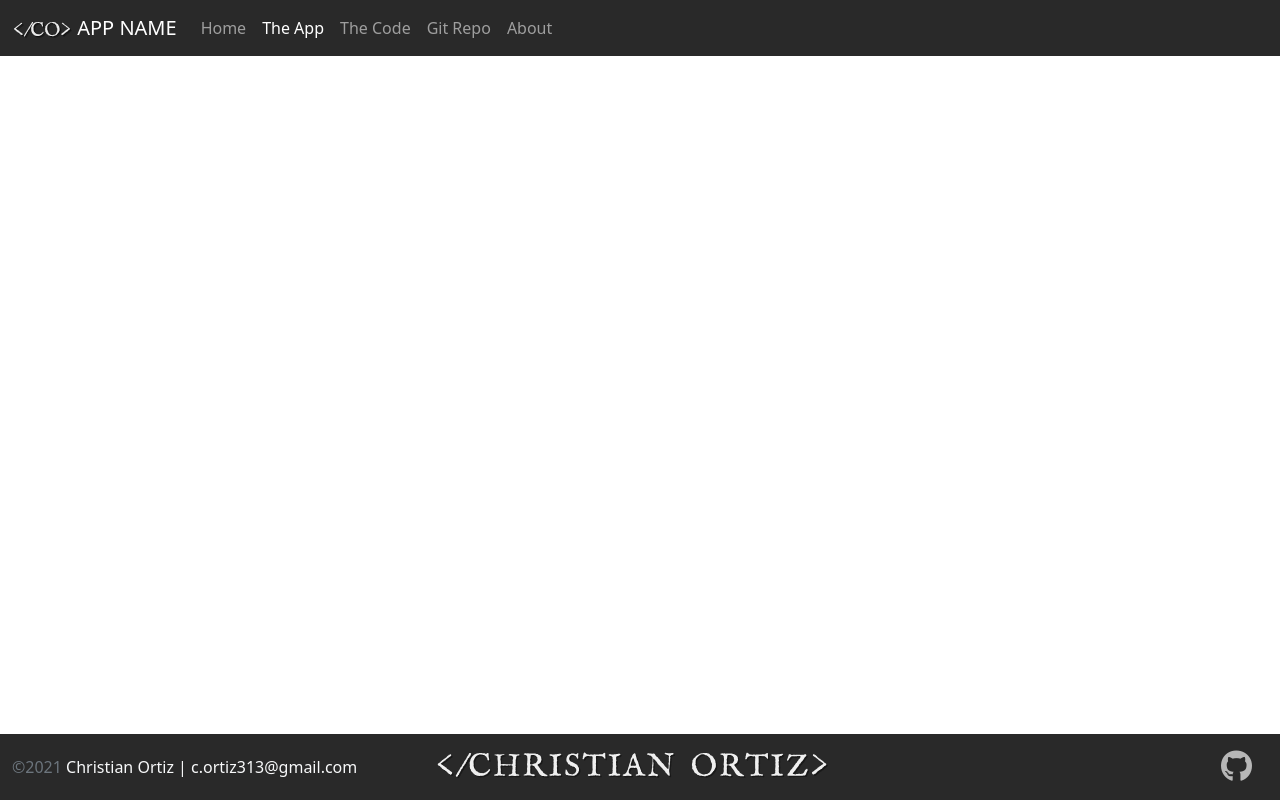
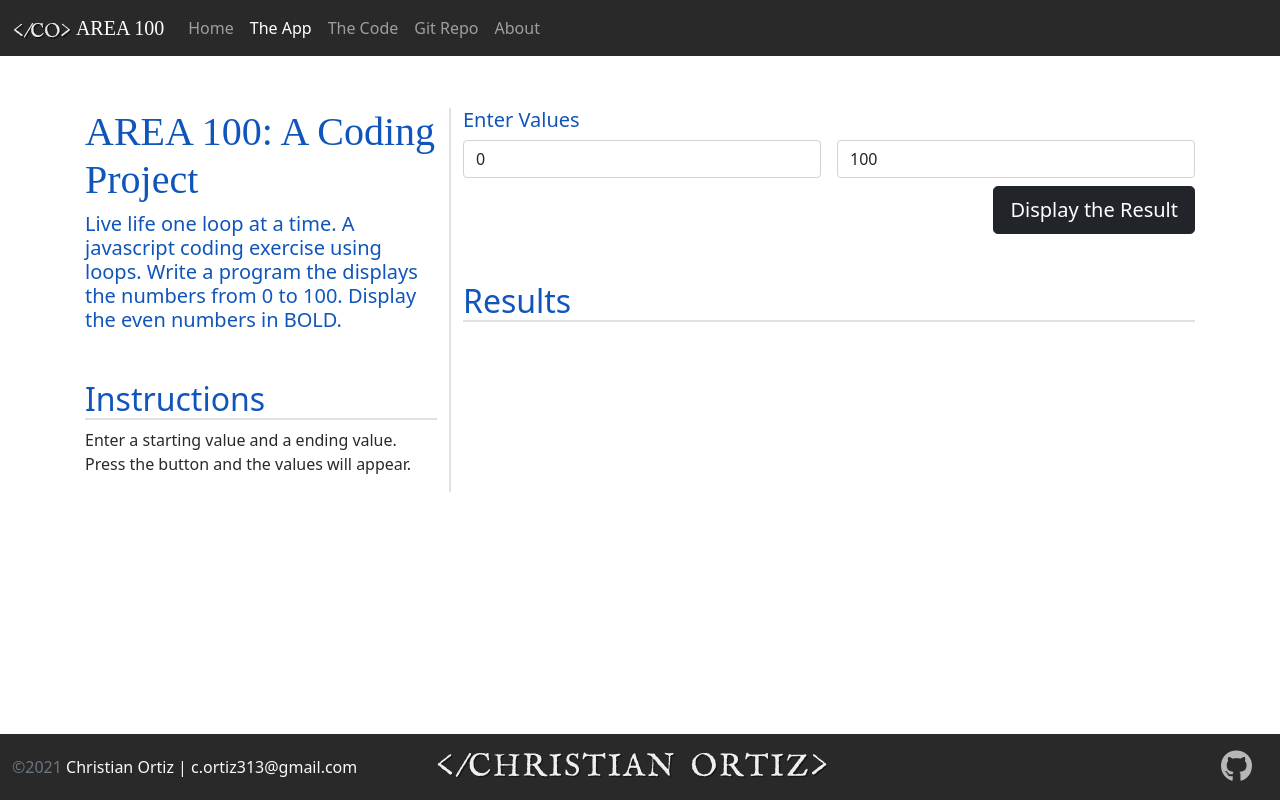
Before and after one commit to cortiz313/Area100, a plain HTML site: page app.html in a window 1280 px wide. Drawn offline with nearby package versions, Linux system fonts and the light colour scheme.

Commit message:
All HTML complete, needs JS
All of the styling and setup is done, just need to use JS to create program.

```diff
--- a/app.html
+++ b/app.html
@@ -2,7 +2,7 @@
 <html lang="en" class="h-100">
 
 <head>
-    <title>App Name: A Coding Project By Christian Ortiz</title>
+    <title>AREA 100: A Coding Project By Christian Ortiz</title>
     <!-- Required meta tags -->
     <meta charset="utf-8">
     <meta name="viewport" content="width=device-width, initial-scale=1, shrink-to-fit=no">
@@ -24,8 +24,8 @@
     <!-- ==== Nav Section ==== -->
     <nav class="navbar navbar-expand-md navbar-dark fixed-top">
         <div class="container-fluid">
-            <a class="navbar-brand" href="#"><img src="img/svg/CO Corner.svg" class="d-inline-block align-text-center"
-                    width="60" height="25"> APP NAME</a>
+            <a class="navbar-brand logoFont" href="#"><img src="img/svg/CO Corner.svg" class="d-inline-block align-text-center"
+                    width="60" height="25"> AREA 100</a>
             <button class="navbar-toggler" type="button" data-bs-toggle="collapse" data-bs-target="#navbarCollapse"
                 aria-controls="navbarCollapse" aria-expanded="false" aria-label="Toggle navigation">
                 <span class="navbar-toggler-icon"></span>
@@ -54,8 +54,44 @@
 
     <!-- ==== Main Section ==== -->
     <main class="flex-shrink-0">
-        <div class="container">
-
+        <div class="container mt-5">
+            <div class="row row-cols-1 row-cols-lg-2">
+                <div class="col col-lg-4 border-end border-2">
+                    <h1 class="headerFont">AREA 100: A Coding Project</h1>
+                    <h4 class="lead">Live life one loop at a time. A javascript coding exercise using loops. Write a
+                        program the displays the numbers from 0 to 100. Display the even numbers in
+                        <strong>BOLD.</strong>
+                    </h4>
+                    <h2 class="mt-5 border-bottom border-2">Instructions</h2>
+                    <p>Enter a starting value and a ending value. Press the button and the values will appear.</p>
+                </div>
+                <div class="col col-lg-8">
+                    <div>
+                        <h5>Enter Values</h5>
+                        <form class="row gy-2 gx-3">
+                            <div class="col">
+                                <input id="startValue" type="number" class="form-control"
+                                placeholder="Start Value" value=0 aria-label="Start Value">
+                            </div>
+                            <div class="col">
+                                <input id="endValue" type="number" class="form-control"
+                                placeholder="End Value" value=100 aria-label="End Value">
+                            </div>
+                            <div class="col-12 d-flex justify-content-end">
+                                <button id="btnSubmit" type="button" class="btn btn-dark btn-lg">Display the Result</button>
+                            </div>
+                        </form>
+                        <h2 class="mt-5 border-bottom border-2">Results</h2>
+                        <div class="table-responsive">
+                            <table class="table table-striped table-sm">
+                                <tbody id="results">
+                                   <!--Result Go Here-->
+                                </tbody>
+                            </table>
+                        </div>
+                    </div>
+                </div>
+            </div>
         </div>
     </main>
 
--- a/css/site.css
+++ b/css/site.css
@@ -1,5 +1,5 @@
 :root {
-    --primary-color: #2066cf;
+    --primary-color: #1055bb;
     --secondary-color: #f02d2d;
     --dark-color: #292929;
     --white-color: #e7e7e7;
@@ -86,3 +86,7 @@ pre[class*="language-"] {
     word-break: break-all;
     word-wrap: break-word;
 }
+
+.logoFont, .headerFont {
+    font-family: 'IM Fell English', serif;
+}
```
Also changed, not shown: code.html (+4 -4 lines), index.html (+9 -4 lines).
